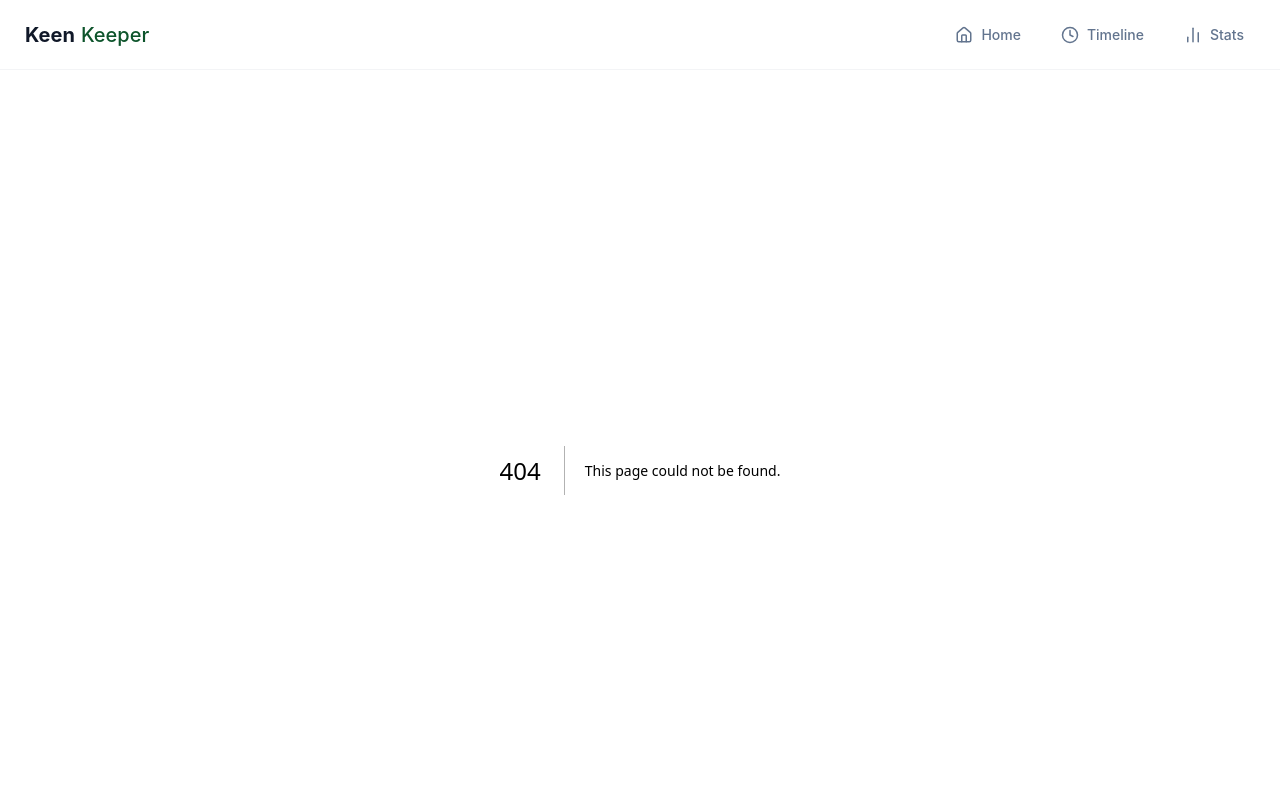
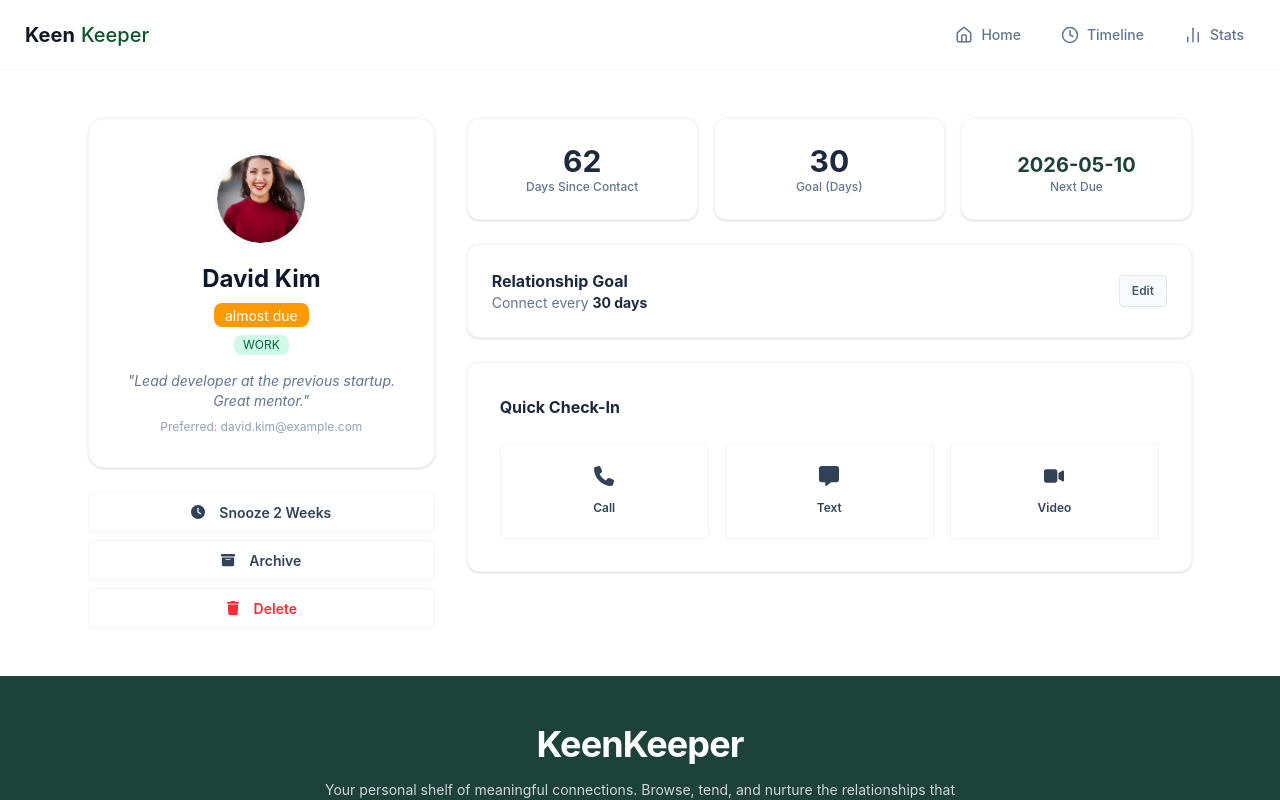
Before and after one commit to shafikulnayem10/PH_A-7-keen-keeper, a Next.js app: page /friend/1 in a window 1280 px wide. Before the commit this address had no page. Shown: the top 800 px of the page. Built offline with nearby package versions, Linux system fonts and the light colour scheme.

Commit message:
added friendsdetailspage

```diff
--- a/package.json
+++ b/package.json
@@ -14,7 +14,8 @@
     "next": "16.2.3",
     "react": "19.2.4",
     "react-dom": "19.2.4",
-    "react-icons": "^5.6.0"
+    "react-icons": "^5.6.0",
+    "react-toastify": "^11.0.5"
   },
   "devDependencies": {
     "@tailwindcss/postcss": "^4.2.2",
--- /dev/null
+++ b/src/app/friend/[id]/page.jsx
@@ -0,0 +1,126 @@
+"use client";
+import React from 'react';
+import Image from 'next/image';
+import { useParams } from 'next/navigation';
+import { FaPhone, FaMessage, FaVideo, FaClock, FaBoxArchive, FaTrash } from "react-icons/fa6";
+
+import friendsData from '../../../../public/data.json';
+import { toast } from 'react-toastify';
+
+const FriendDetailsPage = () => {
+  const { id } = useParams();
+  const friend = friendsData.find((f) => f.id === parseInt(id));
+
+  if (!friend) return <div className="text-center py-20">Friend not found.</div>;
+
+
+  const handleCheckIn = (type) => {
+    const newEntry = {
+      type,
+      title: `${type} with ${friend.name}`,
+      date: new Date().toLocaleDateString('en-GB'),
+    };
+
+    const existing = JSON.parse(localStorage.getItem('keen_activities') || '[]');
+    localStorage.setItem('keen_activities', JSON.stringify([...existing, newEntry]));
+
+
+    toast.success(`Logged ${type} with ${friend.name}!`);
+  };
+
+  const getStatusColor = (status) => {
+    if (status === 'overdue') return 'bg-red-500';
+    if (status === 'almost due') return 'bg-amber-500';
+    return 'bg-[#1d4239]';
+  };
+
+  return (
+    <div className="max-w-6xl mx-auto py-12 px-6">
+      <div className="grid grid-cols-1 md:grid-cols-12 gap-8">
+
+
+        <div className="md:col-span-4 space-y-6">
+          <div className="bg-white border border-slate-100 rounded-2xl p-8 shadow-sm text-center">
+            <div className="avatar mb-4">
+              <div className="w-24 h-24 rounded-full border-4 border-slate-50 overflow-hidden mx-auto">
+                <Image src={friend.picture} alt={friend.name} width={96} height={96} className="object-cover" />
+              </div>
+            </div>
+            <h1 className="text-2xl font-bold text-slate-900">{friend.name}</h1>
+            <div className={`badge text-white border-none my-2 ${getStatusColor(friend.status)}`}>
+              {friend.status}
+            </div>
+            <div className="flex justify-center gap-2 mb-4">
+              {friend.tags.map((tag, idx) => (
+                <span key={idx} className="badge badge-sm bg-emerald-100 text-emerald-800 border-none">{tag}</span>
+              ))}
+            </div>
+            <p className="text-slate-500 italic text-sm mb-2">"{friend.bio}"</p>
+            <p className="text-xs text-slate-400">Preferred: {friend.email}</p>
+          </div>
+
+
+          <div className="space-y-2">
+            <button className="btn btn-block bg-white border-slate-100 text-slate-700 normal-case hover:bg-slate-50">
+              <FaClock className="mr-2" /> Snooze 2 Weeks
+            </button>
+            <button className="btn btn-block bg-white border-slate-100 text-slate-700 normal-case hover:bg-slate-50">
+              <FaBoxArchive className="mr-2" /> Archive
+            </button>
+            <button className="btn btn-block bg-white border-slate-100 text-red-500 normal-case hover:bg-red-50 border-red-100">
+              <FaTrash className="mr-2" /> Delete
+            </button>
+          </div>
+        </div>
+
+
+        <div className="md:col-span-8 space-y-6">
+
+
+          <div className="grid grid-cols-1 sm:grid-cols-3 gap-4">
+            <div className="bg-white border border-slate-100 rounded-xl p-6 shadow-sm text-center">
+              <div className="text-3xl font-bold text-slate-800">{friend.days_since_contact}</div>
+              <div className="text-xs text-slate-500 font-medium">Days Since Contact</div>
+            </div>
+            <div className="bg-white border border-slate-100 rounded-xl p-6 shadow-sm text-center">
+              <div className="text-3xl font-bold text-slate-800">{friend.goal}</div>
+              <div className="text-xs text-slate-500 font-medium">Goal (Days)</div>
+            </div>
+            <div className="bg-white border border-slate-100 rounded-xl p-6 shadow-sm text-center">
+              <div className="text-xl font-bold text-[#1d4239] mt-2">{friend.next_due_date}</div>
+              <div className="text-xs text-slate-500 font-medium">Next Due</div>
+            </div>
+          </div>
+
+
+          <div className="bg-white border border-slate-100 rounded-xl p-6 shadow-sm flex justify-between items-center">
+            <div>
+              <h3 className="font-bold text-slate-800">Relationship Goal</h3>
+              <p className="text-sm text-slate-500">Connect every <span className="font-bold text-slate-800">{friend.goal} days</span></p>
+            </div>
+            <button className="btn btn-sm bg-slate-50 text-slate-600 border-slate-200 normal-case">Edit</button>
+          </div>
+
+
+          <div className="bg-white border border-slate-100 rounded-xl p-8 shadow-sm">
+            <h3 className="font-bold text-slate-800 mb-6">Quick Check-In</h3>
+            <div className="grid grid-cols-3 gap-4">
+              <button onClick={() => handleCheckIn('Call')} className="btn flex flex-col h-24 bg-white border-slate-100 hover:bg-slate-50 text-slate-700">
+                <FaPhone size={20} /> <span className="text-xs mt-2">Call</span>
+              </button>
+              <button onClick={() => handleCheckIn('Text')} className="btn flex flex-col h-24 bg-white border-slate-100 hover:bg-slate-50 text-slate-700">
+                <FaMessage size={20} /> <span className="text-xs mt-2">Text</span>
+              </button>
+              <button onClick={() => handleCheckIn('Video')} className="btn flex flex-col h-24 bg-white border-slate-100 hover:bg-slate-50 text-slate-700">
+                <FaVideo size={20} /> <span className="text-xs mt-2">Video</span>
+              </button>
+            </div>
+          </div>
+
+        </div>
+      </div>
+    </div>
+  );
+};
+
+export default FriendDetailsPage;
--- a/src/app/layout.js
+++ b/src/app/layout.js
@@ -2,6 +2,7 @@ import { Geist, Geist_Mono } from "next/font/google";
 import "./globals.css";
 import Navbar from "@/components/Navbar/Navbar";
 import Footer from "@/components/Footer/Footer";
+import { ToastContainer } from "react-toastify";
 
 
 
@@ -31,6 +32,7 @@ export default function RootLayout({ children }) {
         <Navbar></Navbar>
 
         {children}
+          <ToastContainer />
 
        <Footer></Footer>
         </body>
--- /dev/null
+++ b/src/components/FriendCard/FriendCard.jsx
@@ -0,0 +1,60 @@
+"use client";
+import React from 'react';
+import Image from 'next/image';
+import Link from 'next/link';
+
+const FriendCard = ({ friend }) => {
+
+  const getStatusClasses = (status) => {
+    if (status === 'overdue') return 'bg-red-500 text-white';
+    if (status === 'almost due') return 'bg-amber-500 text-white';
+    if (status === 'on-track') return 'bg-[#1d4239] text-white';
+    return 'bg-slate-200 text-slate-700';
+  };
+
+  return (
+
+    <Link href={`/friend/${friend.id}`}>
+      <div className="bg-white border border-slate-100 p-8 rounded-2xl shadow-sm text-center flex flex-col items-center hover:shadow-md transition-shadow cursor-pointer h-full">
+
+
+        <div className="avatar mb-5">
+          <div className="w-24 h-24 rounded-full border-4 border-slate-100 shadow-inner overflow-hidden">
+            <Image
+              src={friend.picture}
+              alt={friend.name}
+              width={96}
+              height={96}
+              className="object-cover"
+            />
+          </div>
+        </div>
+
+
+        <h3 className="text-xl font-bold text-slate-900 mb-1">{friend.name}</h3>
+        <p className="text-sm text-slate-500 mb-4 font-medium">
+          {friend.days_since_contact}d ago
+        </p>
+
+
+        <div className="flex flex-wrap gap-2 justify-center mb-4">
+          {friend.tags.map((tag, index) => (
+            <span
+              key={index}
+              className="badge badge-sm bg-emerald-100 text-emerald-800 border-none font-semibold uppercase tracking-wider text-[11px] px-2.5 py-3"
+            >
+              {tag}
+            </span>
+          ))}
+        </div>
+
+
+        <span className={`badge badge-md capitalize font-semibold tracking-wide border-none px-4 py-3 mt-auto ${getStatusClasses(friend.status)}`}>
+          {friend.status}
+        </span>
+      </div>
+    </Link>
+  );
+};
+
+export default FriendCard;
--- a/src/components/FriendsList/FriendsList.jsx
+++ b/src/components/FriendsList/FriendsList.jsx
@@ -1,83 +1,20 @@
 import React from 'react';
-import Image from 'next/image';
+import friendsData from '../../../public/data.json';
+import FriendCard from '../FriendCard/FriendCard';
 
-import friendsData from '../../../public/data.json';
 
 const FriendsList = () => {
-
-const getStatusClasses = (status) => {
-  if (status === 'overdue') {
-    return 'bg-red-500 text-white';
-  } else if (status === 'almost due') {
-    return 'bg-amber-500 text-white';
-  } else if (status === 'on-track') {
-    return 'bg-[#1d4239] text-white';
-  } else {
-    // Fallback for unexpected data
-    return 'bg-slate-200 text-slate-700';
-  }
-};
-
   return (
     <section className="bg-slate-50 py-16 px-6">
       <div className="max-w-7xl mx-auto">
+        <h2 className="text-3xl font-bold text-slate-900 mb-10">Your Friends</h2>
 
-        {/* Section Heading */}
-        <h2 className="text-3xl font-bold text-slate-900 mb-10">
-          Your Friends
-        </h2>
 
-        {/* Friends Section Grid */}
         <div className="grid grid-cols-1 sm:grid-cols-2 lg:grid-cols-4 gap-6">
           {friendsData.map((friend) => (
-            <div
-              key={friend.id}
-              className="bg-white border border-slate-100 p-8 rounded-2xl shadow-sm text-center flex flex-col items-center"
-            >
-              {/* Profile Pic */}
-              <div className="avatar mb-5">
-                <div className="w-24 h-24 rounded-full border-4 border-slate-100 shadow-inner">
-                  <Image
-                    src={friend.picture}
-                    alt={friend.name}
-                    width={96}
-                    height={96}
-                    className="object-cover"
-                  />
-                </div>
-              </div>
-
-              {/* Name & Last Contacted */}
-              <h3 className="text-xl font-bold text-slate-900 mb-1">
-                {friend.name}
-              </h3>
-              <p className="text-sm text-slate-500 mb-4 font-medium">
-                {friend.days_since_contact}d ago
-              </p>
-
-              {/*  Tags  */}
-              <div className="flex flex-wrap gap-2 justify-center mb-3">
-                {friend.tags.map((tag, index) => (
-                  <span
-                    key={index}
-                    className="badge badge-sm bg-emerald-100 text-emerald-800 border-none font-semibold uppercase tracking-wider text-[11px] px-2.5 py-3"
-                  >
-                    {tag}
-                  </span>
-                ))}
-              </div>
-
-              {/*  Status  */}
-              <span
-                className={`badge badge-md capitalize font-semibold tracking-wide border-none px-4 py-3 ${getStatusClasses(friend.status)}`}
-              >
-                {friend.status}
-              </span>
-
-            </div>
+            <FriendCard key={friend.id} friend={friend} />
           ))}
         </div>
-
       </div>
     </section>
   );
```
Also changed, not shown: 1 other file (tests, documents, lock files or other folders).
